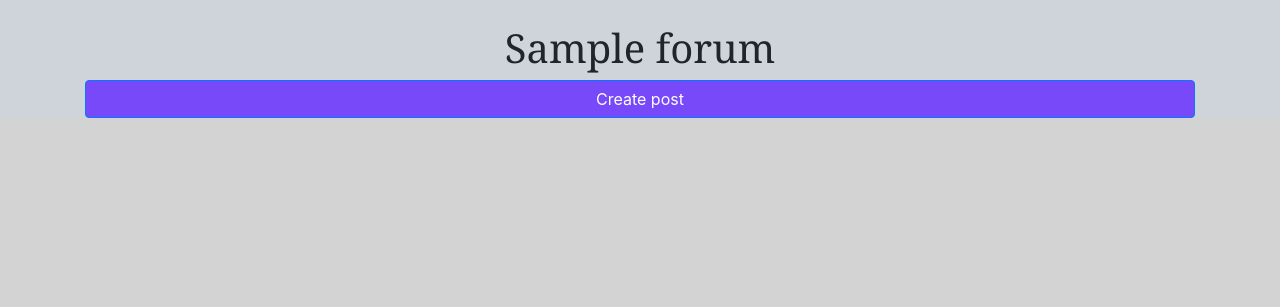
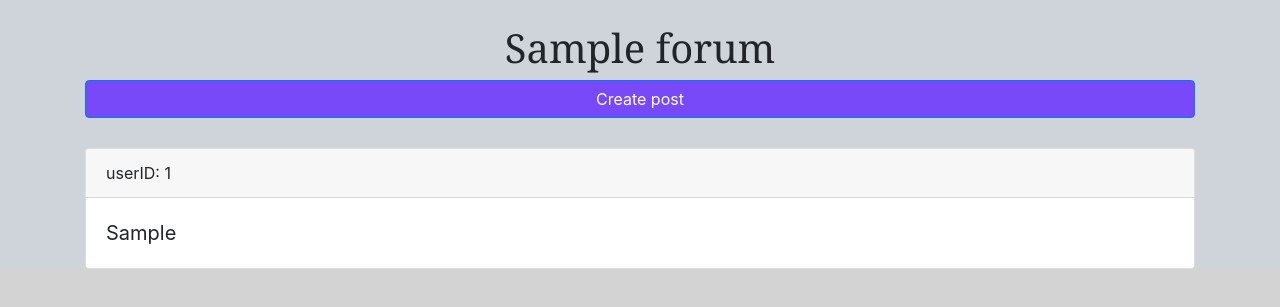
Before and after one commit to evanstone32/Comp-Sci-Messageboard-Final-Project, a Flask app: page /forum/1/posts in a window 1280 px wide. Shown: the part 56-363 px from the top of the page. Run offline with Flask 2, Linux system fonts and the light colour scheme; tables that the repository leaves empty hold one stand-in row (values such as "Sample post").

Commit message:
functionality for post is mainly comleted
the posts don't lists the username but it lists the user_id (can be changed later).

```diff
--- a/app.py
+++ b/app.py
@@ -98,9 +98,9 @@ def profile():
 
 @ app.get('/forum/<int:forum_id>/posts')
 def get_post(forum_id):
-    #posts = Post.get_all_posts(forum_id)
+    posts = Post.query.filter_by(forum_id=forum_id).all()#not a method call yet
     forum = Forum.query.get(forum_id) #not a method call yet
-    return render_template('post.html', forum=forum)
+    return render_template('post.html', forum=forum, posts=posts)
 
 
 @ app.post('/posts')
--- a/static/style.css
+++ b/static/style.css
@@ -56,3 +56,8 @@ div.content form button {
     height: 200px;
     background-color: #7749F8;
 }
+
+.postSpace {
+    margin-top: 30px;
+    margin-bottom: 30px;
+}
--- a/templates/post.html
+++ b/templates/post.html
@@ -7,9 +7,26 @@
     <body>
         <a href="{{ url_for('forum', forum_id=forum.id) }}"></a>
         <h1 class="topical">{{forum.title}}</h1>
+
         <div class="d-grid gap-2" href="#">
             <button class="btn btn-primary" type="button" style="background-color: #7749F8;">Create post</button>
         </div>
+
+
+        {%for post in posts%}
+        <div class="card postSpace">
+            <div class="card-header">
+              userID: {{post.user_id}}
+            </div>
+            <div class="card-body">
+              <blockquote class="blockquote mb-0">
+                <p>{{post.post}}</p>
+              </blockquote>
+            </div>
+          </div>
+        {% endfor %}
+
+
 
 
 
```
